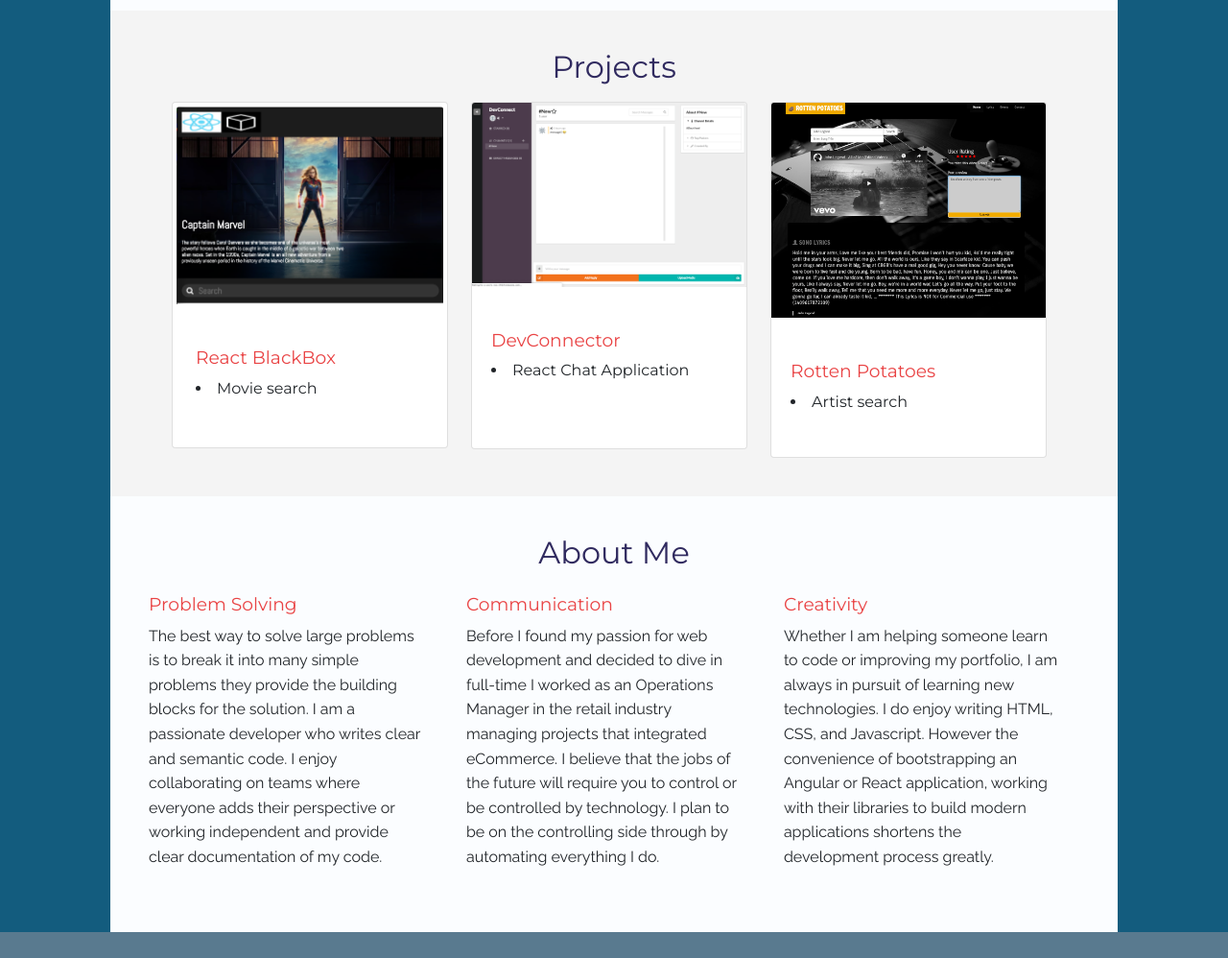
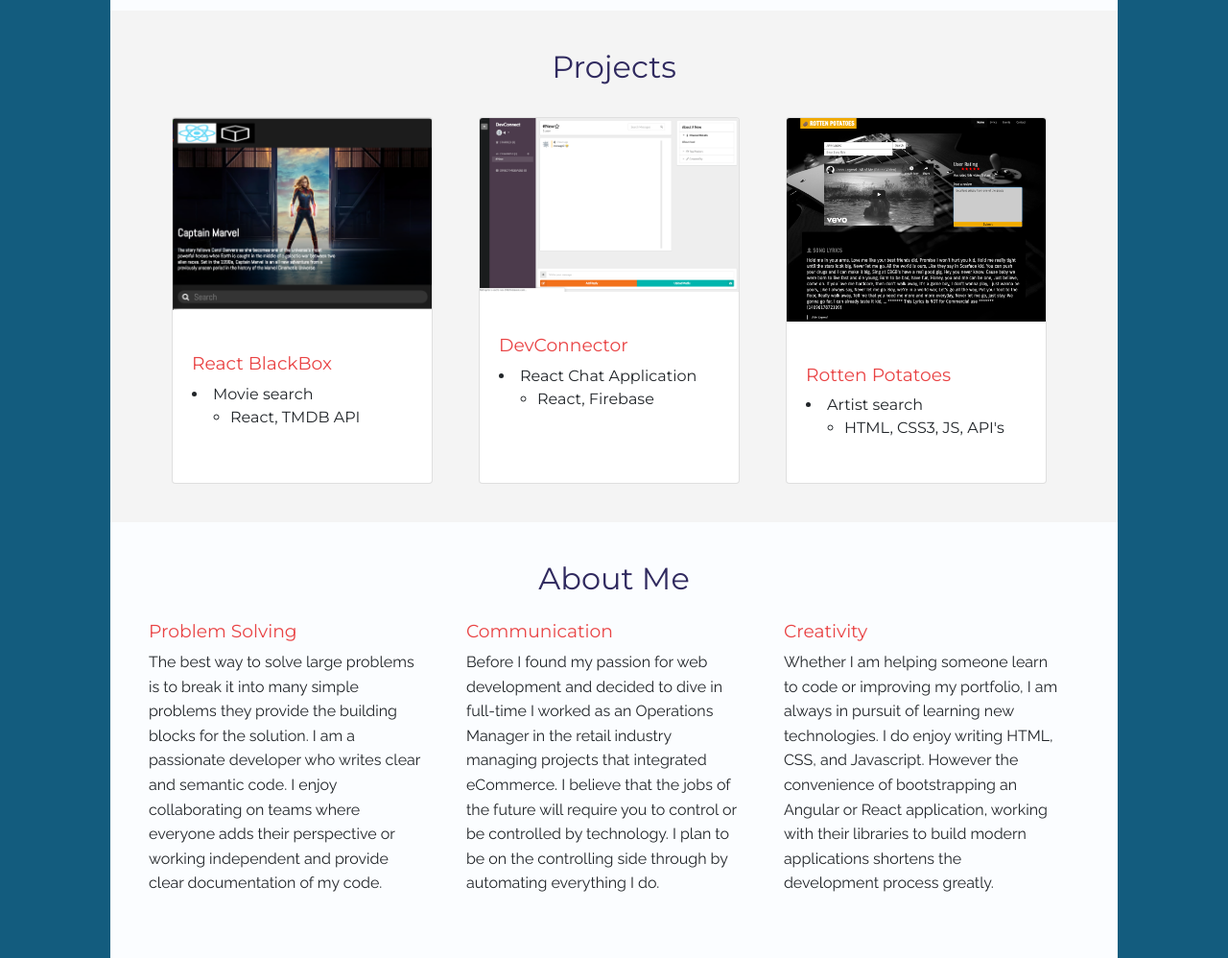
Before and after one commit to ajtalford/portfolio, a website: page deploy/index.html in a window 1280 px wide. Shown: the part 800-1798 px from the top of the page at 96% size. Before the commit the page ends 1771 px from the top, so only its background shows below. Drawn offline with nearby package versions, Linux system fonts and the light colour scheme.

Commit message:
Project disc update

```diff
--- a/deploy/index.html
+++ b/deploy/index.html
@@ -83,27 +83,31 @@
 
 
         </section>
-        <section>
-            <div>
-                <h2 class="skill-section mb-3">Projects</h2>
-                <div class="card ml-4 p-1 float-left" style="width: 18rem;">
+
+<section class="position-relative d-flex align-content-stretch flex-wrap">
+        <!-- <section class="container"> -->
+        <div class="position-relative d-flex align-content-center flex-wrap align">
+            <h2 class="skill-section col-12 ">Projects</h2>
+            <div class="card mt-4 float-left ml-4" style="width: 17rem;">
                 <a href="https://blackboxx.firebaseapp.com" target="blank"><img class="card-img-top"
                         src="assets/images/blackBox.png" alt="movie search"></a>
                 <div class="card-body">
                     <p class="card-text">
                         <h3>React BlackBox</h3>
                         <li>Movie search</li>
+                        <ul style="list-style-type:circle;"><li>React, TMDB API</li></ul>
                     </p>
                 </div>
             </div>
 
-                <div class="card pb-4 float-left ml-4" style="width: 18rem;">
+            <div class="card float-left mt-4 ml-5" style="width: 17rem;">
                 <a href="https://react-slacker-38ee6.firebaseapp.com/" target="blank">
                     <img class="card-img-top" src="assets/images/devConnect.png" alt="chat app"></a>
                 <div class="card-body">
                     <p class="card-text">
                         <h3>DevConnector</h3>
                         <li>React Chat Application</li>
+                        <ul style="list-style-type:circle;"><li>React, Firebase </li></ul>
                     </p>
                 </div>
             </div>
@@ -114,24 +118,23 @@
                           <p class="card-text">Some quick example text to build on the card title and make up the bulk of the card's content.</p>
                         </div>
                       </div>  -->
-                <div class="card pb-0 ml-4 float-left" style="width: 18rem;">
+            <div class="card pb-0 float-left mt-4 ml-5" style="width: 17rem;">
                 <a href="https://ajtalford.github.io/RottenPotatoes/" target="blank"><img class="card-img-top"
                         src="assets/images/rotten.png" alt="music search"></a>
                 <div class="card-body">
                     <p class="card-text">
                         <h3>Rotten Potatoes</h3>
                         <li>Artist search</li>
-
+                        <ul style="list-style-type:circle;"><li>HTML, CSS3, JS, API's </li></ul>
                     </p>
                 </div>
             </div>
-
+        </div>
         </section>
 
-        </section>
 
         <!-- About Section -->
-        <section class="about">
+        <section class="about float-right">
 
             <h2 class="about-section mb-4">About Me</h2>
 
```
Lines whose indentation alone changed are shown as unchanged.
